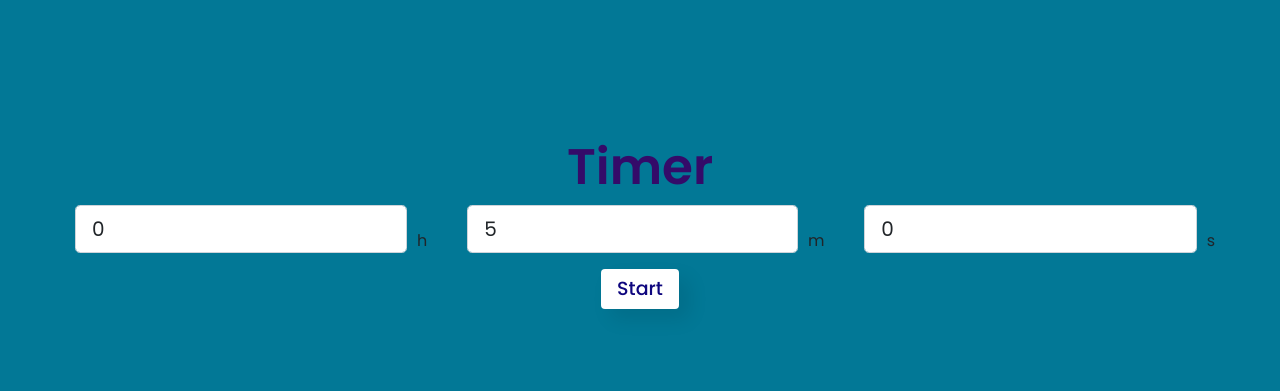
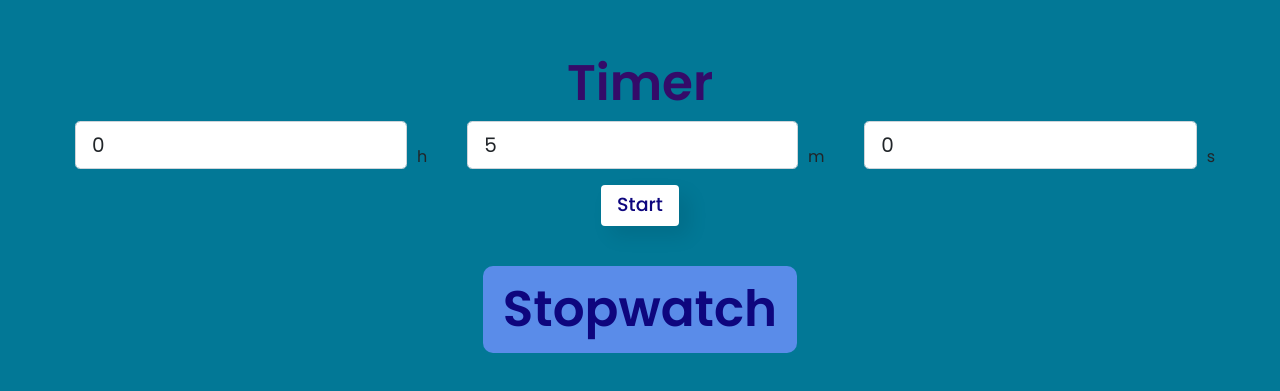
Before and after one commit to dahalalish/CodeClause_Timer, a plain HTML site: page timer.html in a window 1280 px wide. Shown: the part 177-568 px from the top of the page. Drawn offline with nearby package versions, Linux system fonts and the light colour scheme.

Commit message:
my commit

```diff
--- a/style.css
+++ b/style.css
@@ -86,7 +86,7 @@ h1{
 .buttons .btn{
     margin: 0 15px;
 }
- .timer_button{
+ .pages_button{
     padding: 6px 20px;
     outline: none;
     display: flex;
--- a/timer.html
+++ b/timer.html
@@ -53,6 +53,12 @@
         <button class="btn btn-outline-primary btn-stop">Stop</button>
         <button class="btn btn-outline-primary btn-reset">Reset</button>
       </div>
+      <button
+        class="pages_button"
+        onclick="window.location.href='/index.html';"
+      >
+        Stopwatch
+      </button>
     </div>
 
     <script
```
Also changed, not shown: index.html (+2 -2 lines).
